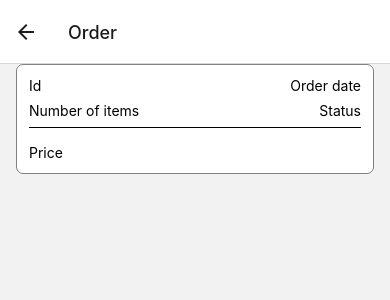
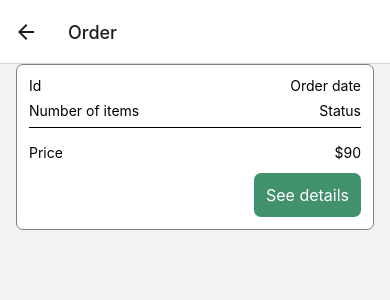
Before and after one commit to Amirelo/Florist-Shop-ReactNative, a React Native app: screen /Order in a window 390 px wide. Shown: the top 300 px of the page. Built offline with nearby package versions, Linux system fonts and the light colour scheme.

Commit message:
Update OrderScreen

```diff
--- a/src/components/molecules/ItemOrder.tsx
+++ b/src/components/molecules/ItemOrder.tsx
@@ -1,5 +1,6 @@
 import {StyleSheet, View} from 'react-native';
-import {CustomText, ItemRow} from '../atoms';
+import {CustomButton, CustomText, ItemRow} from '../atoms';
+import themes from '../../themes/themes';
 
 interface Props {
   marginTop?: number;
@@ -23,7 +24,13 @@ const ItemOrder = (props: Props) => {
         <CustomText>Status</CustomText>
       </ItemRow>
       <View style={styles.divider} />
-      <CustomText>Price</CustomText>
+      <ItemRow marginBottom={12}>
+        <CustomText>Price</CustomText>
+        <CustomText>$90</CustomText>
+      </ItemRow>
+      <CustomButton style={styles.button}>
+        <CustomText type='subTitle' color={'white'}>See details</CustomText>
+      </CustomButton>
     </View>
   );
 };
@@ -42,4 +49,10 @@ const styles = StyleSheet.create({
     borderBottomWidth: StyleSheet.hairlineWidth,
     marginBottom: 16,
   },
+  button:{
+    padding:12,
+    borderRadius: 7,
+    alignSelf:'flex-end',
+    backgroundColor: themes['defaultTheme'].primaryColor,
+  }
 });
```
